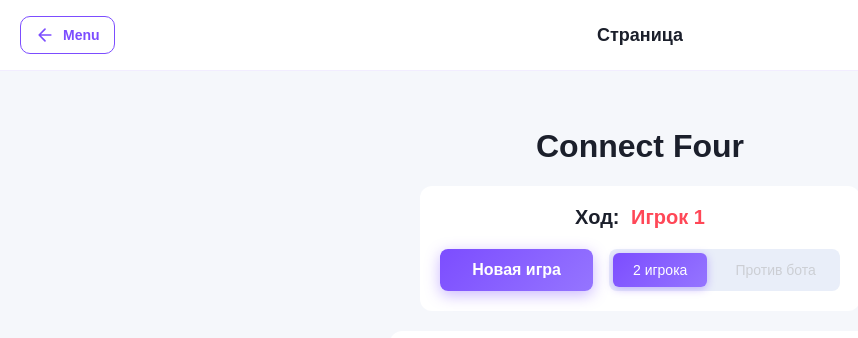
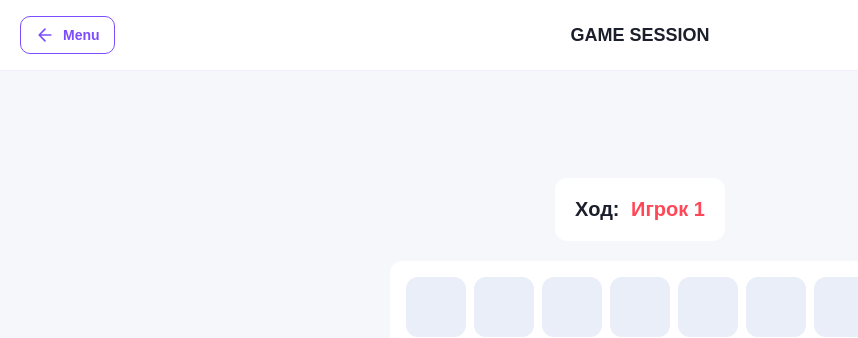
Before and after one commit to scary327/connect-four, a React (Vite) app: page /game in a window 1280 px wide. Both pictures are taken after a click on the button "Начать играть". Shown: the top 338 px of the page, without its empty margins (0-858 px from the left). Built offline with nearby package versions, Linux system fonts and the light colour scheme.

Commit message:
fix game info

```diff
--- a/src/app/components/Layout/Layout.tsx
+++ b/src/app/components/Layout/Layout.tsx
@@ -1,15 +1,16 @@
 import React, { memo } from "react";
-import { useLocation, useNavigate, Outlet } from "react-router-dom";
+import { useLocation, useNavigate, Outlet, matchPath } from "react-router-dom";
 import styles from "./Layout.module.css";
 import { URLS } from "@app/router/urls";
 import Button from "@shared/ui/Button/Button";
 import Typography from "@shared/ui/Typography/Typography";
 
 const pageTitles: Record<keyof typeof URLS, string> = {
-  MENU: "Главная",
-  GAME: "Игра",
-  HISTORY: "История",
-  SETTINGS: "Настройки",
+  MENU: "MENU",
+  GAME: "GAME",
+  HISTORY: "HISTORY",
+  SETTINGS: "SETTINGS",
+  GAME_SESSION: "GAME SESSION",
 };
 
 const Header: React.FC<{
@@ -49,16 +50,15 @@ const Layout: React.FC = () => {
   const location = useLocation();
   const navigate = useNavigate();
 
-  const routeKey = (Object.keys(URLS) as Array<keyof typeof URLS>).find(
-    (key) => URLS[key] === location.pathname
+  const routeKey = (Object.keys(URLS) as Array<keyof typeof URLS>).find((key) =>
+    Boolean(matchPath(URLS[key], location.pathname))
   ) as keyof typeof URLS | undefined;
 
   const isHomePage = location.pathname === URLS.MENU;
-  const pageTitle = routeKey ? pageTitles[routeKey] : "Страница";
+  const pageTitle = routeKey ? pageTitles[routeKey] : pageTitles.MENU;
 
   const handleBack = () => navigate(-1);
 
-  // keep Layout as a thin wrapper; heavy header/UI is memoized in Header
   return (
     <div className={styles.layout}>
       <Header isHome={isHomePage} title={pageTitle} onBack={handleBack} />
--- a/src/components/Game/GameInfo/GameInfo.module.css
+++ b/src/components/Game/GameInfo/GameInfo.module.css
@@ -8,7 +8,7 @@
 
 .status {
   text-align: center;
-  margin-bottom: 20px;
+  /* margin-bottom: 20px; */
 }
 
 .status h2 {
--- a/src/components/Game/GameInfo/GameInfo.tsx
+++ b/src/components/Game/GameInfo/GameInfo.tsx
@@ -13,7 +13,7 @@ interface GameInfoProps {
 }
 
 const GameInfo: React.FC<GameInfoProps> = memo(
-  ({ currentPlayer, winner, mode, onReset, onModeChange }) => {
+  ({ currentPlayer, mode, winner }) => {
     const currentPlayerName = getPlayerName(currentPlayer, mode);
     const currentPlayerColor = getPlayerColor(currentPlayer);
 
@@ -45,33 +45,6 @@ const GameInfo: React.FC<GameInfoProps> = memo(
             </Typography.H2>
           )}
         </div>
-
-        <div className={styles.controls}>
-          <button className={styles.resetButton} onClick={onReset}>
-            <Typography.ButtonText>Новая игра</Typography.ButtonText>
-          </button>
-
-          <div className={styles.modeSwitch}>
-            <button
-              className={`${styles.modeButton} ${
-                mode === "local" ? styles.active : ""
-              }`}
-              onClick={() => onModeChange("local")}
-            >
-              <Typography.ButtonText>2 игрока</Typography.ButtonText>
-            </button>
-            <button
-              className={`${styles.modeButton} ${
-                mode === "bot" ? styles.active : ""
-              }`}
-              onClick={() => onModeChange("bot")}
-              disabled
-              title="Скоро..."
-            >
-              <Typography.ButtonText>Против бота</Typography.ButtonText>
-            </button>
-          </div>
-        </div>
       </div>
     );
   }
--- a/src/pages/GameBoard/GameSession.tsx
+++ b/src/pages/GameBoard/GameSession.tsx
@@ -1,6 +1,5 @@
 import React from "react";
 import { useLocation, Navigate } from "react-router-dom";
-import Typography from "@shared/ui/Typography/Typography";
 import type { GameMode } from "src/types/game";
 import GameBoard from "./GameBoard";
 
@@ -24,7 +23,6 @@ const GameSession: React.FC = () => {
 
   return (
     <div className="centered">
-      <Typography.H1>Connect Four</Typography.H1>
       <GameBoard
         rows={rows}
         columns={columns}
```
